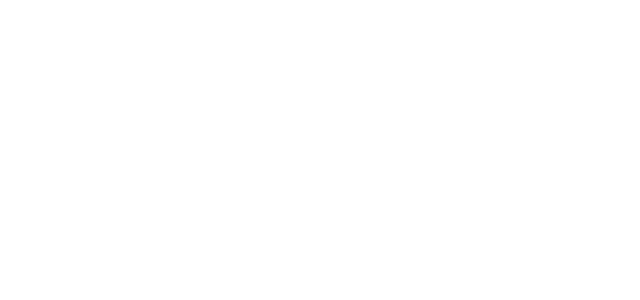
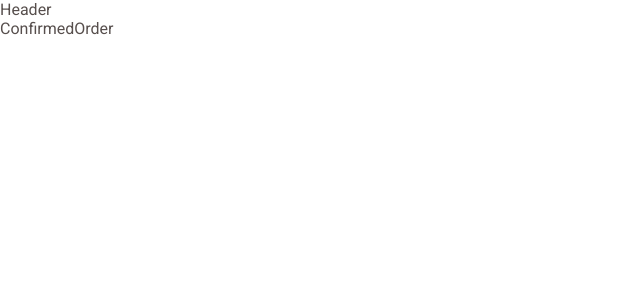
Before and after one commit to pedrohlucena/ignite-coffee-delivery, a React (Vite) app: page /confirmed-order in a window 1280 px wide. Before the commit this address had no page. Shown: the top 300 px of the page, without its empty margins (0-640 px from the left). Built offline with nearby package versions, Linux system fonts and the light colour scheme.

Commit message:
create route configuration

```diff
--- a/src/Router.tsx
+++ b/src/Router.tsx
@@ -3,14 +3,16 @@ import { Routes, Route } from 'react-router-dom'
 import { DefaultLayout } from './layouts/DefaultLayout'
 
 import { Home } from './pages/Home'
-// import { History } from './pages/History'
+import { Checkout } from './pages/Checkout'
+import { ConfirmedOrder } from './pages/ConfirmedOrder'
 
 export function Router() {
   return (
     <Routes>
       <Route path="/" element={<DefaultLayout />}>
         <Route path="/" element={<Home />} />
-        {/* <Route path="/history" element={<History />} /> */}
+        <Route path="/checkout" element={<Checkout />} />
+        <Route path="/confirmed-order" element={<ConfirmedOrder />} />
       </Route>
     </Routes>
   )
--- /dev/null
+++ b/src/pages/Checkout/index.tsx
@@ -0,0 +1,5 @@
+import * as S from './styles'
+
+export function Checkout() {
+  return <S.CheckoutContainer>Checkout</S.CheckoutContainer>
+}
--- /dev/null
+++ b/src/pages/Checkout/styles.ts
@@ -0,0 +1,3 @@
+import { styled } from 'styled-components'
+
+export const CheckoutContainer = styled.div``
--- /dev/null
+++ b/src/pages/ConfirmedOrder/index.tsx
@@ -0,0 +1,5 @@
+import * as S from './styles'
+
+export function ConfirmedOrder() {
+  return <S.ConfirmedOrderContainer>ConfirmedOrder</S.ConfirmedOrderContainer>
+}
--- /dev/null
+++ b/src/pages/ConfirmedOrder/styles.ts
@@ -0,0 +1,3 @@
+import { styled } from 'styled-components'
+
+export const ConfirmedOrderContainer = styled.div``
```
